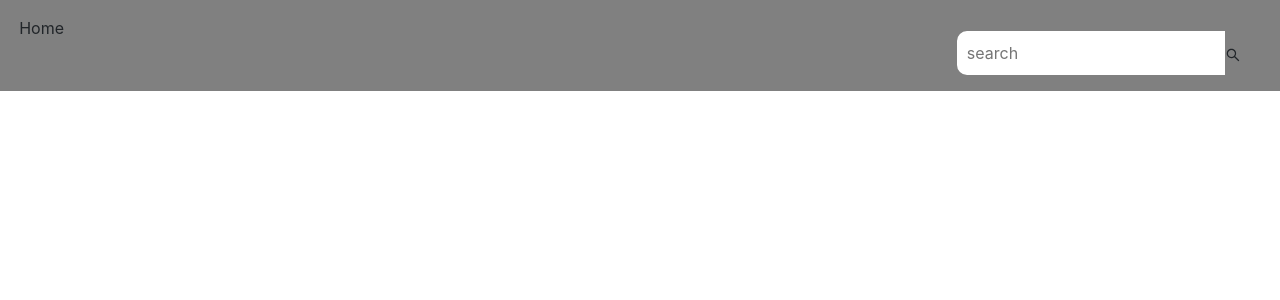
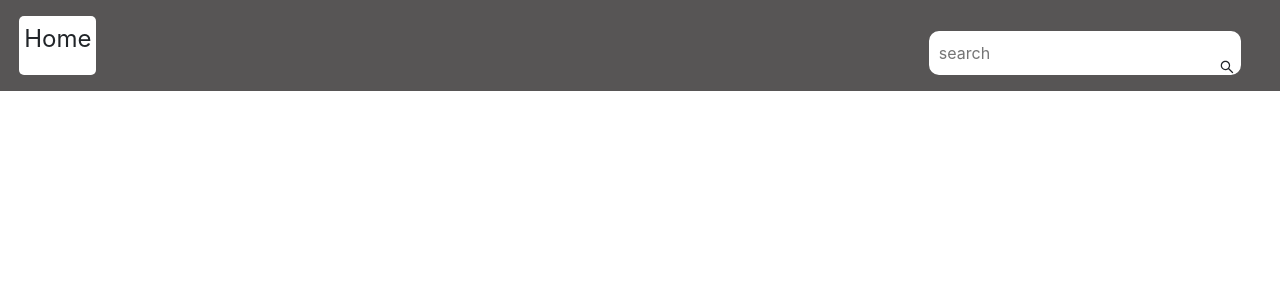
Before and after one commit to akarshgangwar28/DeltaX_Assignment, a React (Create React App) app: page / in a window 1280 px wide. Shown: the top 300 px of the page. Built offline with nearby package versions, Linux system fonts and the light colour scheme.

Commit message:
Navbar CSS fixed

```diff
--- a/src/App.css
+++ b/src/App.css
@@ -4,7 +4,13 @@
     /* height: 60px; */
     display: flex;
     justify-content: space-between;
-    background-color: grey;
+    background-color: rgb(87, 85, 85);
+  }
+  .home{
+    border-radius: 5px;
+    padding: 5px;
+    font-size: 1.5rem;
+    background-color: white;
   }
 
   .search-input{
@@ -13,6 +19,15 @@
     border-radius: 10px;
     border-end-end-radius: 0px;
     border-start-end-radius: 0px;
+  }
+  #icon{
+    padding: 20px;
+    border-start-end-radius: 10px;
+    border-end-end-radius: 10px;
+    width: 20px;
+    height: 17px;
+    background-color: white;
+    border: 2px solid white;
   }
 
   .search{
```
